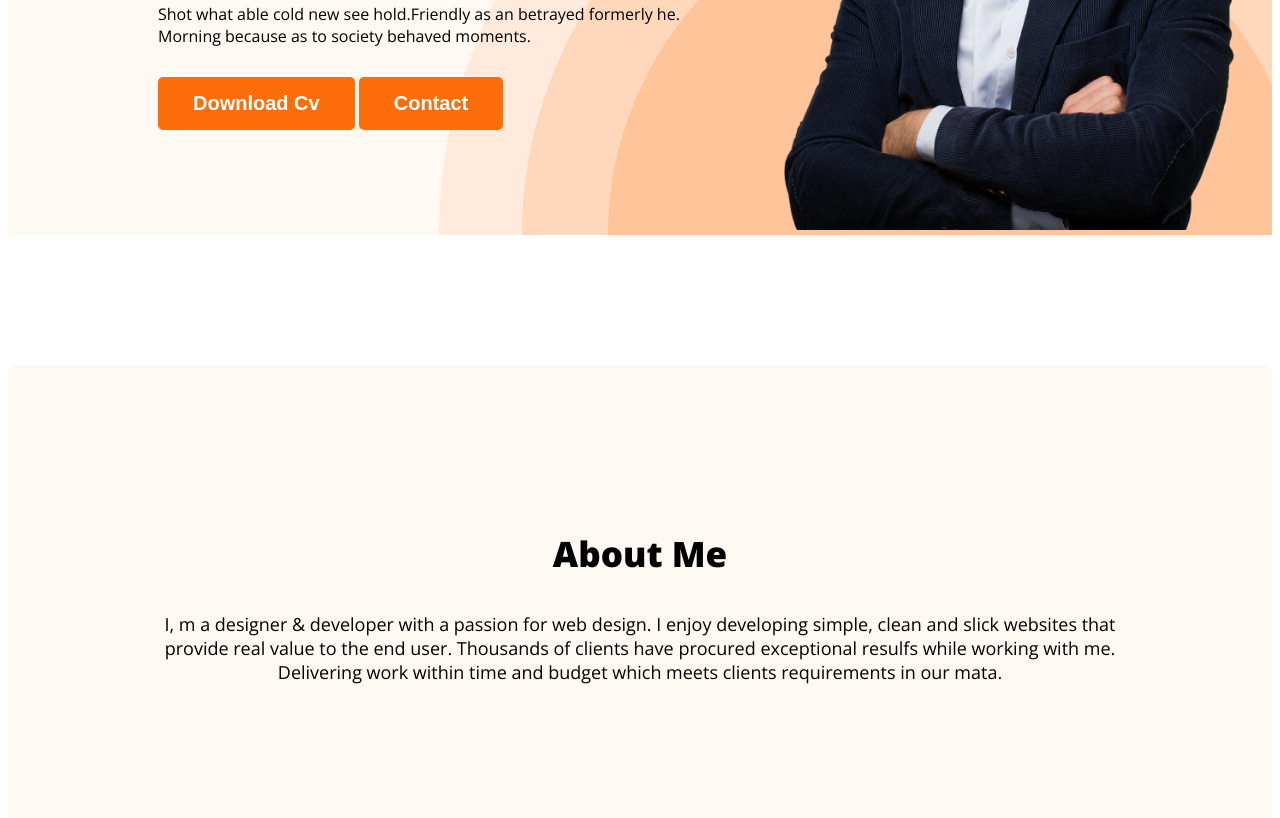
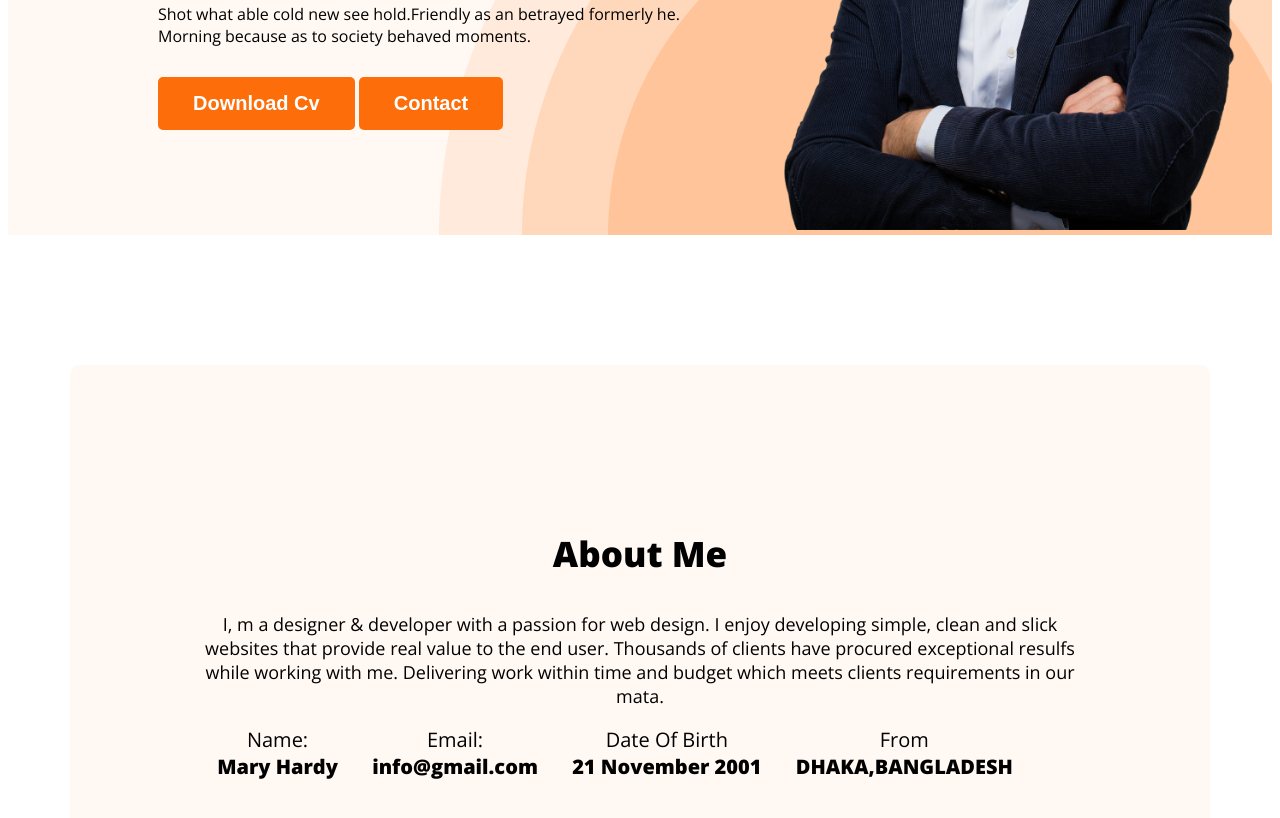
Before and after one commit to Apu0600/full-portfolio, a plain HTML site: page index.html in a window 1280 px wide. Shown: the part 538-1356 px from the top of the page. Drawn offline with nearby package versions, Linux system fonts and the light colour scheme.

Commit message:
addeded about information

```diff
--- a/index.html
+++ b/index.html
@@ -39,7 +39,27 @@
         <section class="about">
             <h3 class="section-title">About Me</h3>
             <p class="section-description">I, m a designer & developer with a passion for web design. I enjoy developing simple, clean and slick websites that provide real value to the end user. Thousands of clients have procured exceptional resulfs while working with me. Delivering work within time and budget which meets clients requirements in our mata.</p>
+            <div class="about-info-container">
+               <!-- .about-info*4>h4.info-title+p.info-description   -->
+               <div class="about-info">
+                <h4 class="info-title">Name: </h4>
+                <p class="info-description">Mary Hardy </p>
+               </div>
+               <div class="about-info">
+                <h4 class="info-title">Email:</h4>
+                <p class="info-description">info@gmail.com</p>
+               </div>
+               <div class="about-info">
+                <h4 class="info-title">Date Of Birth</h4>
+                <p class="info-description">21 November 2001</p>
+               </div>
+               <div class="about-info">
+                <h4 class="info-title">From</h4>
+                <p class="info-description">DHAKA,BANGLADESH</p>
+               </div>
+            </div>
         </section>
+
     </main>
     <footer>
 
--- a/styles/style.css
+++ b/styles/style.css
@@ -105,6 +105,11 @@ nav a {
 }
 
 /* main content style */
+ main{
+    width: 1140px;
+    margin: 0 auto;
+ }
+
 /* about section style */
 .about {
     padding: 130px;
@@ -112,3 +117,25 @@ nav a {
     background: #FFF8F3;
     margin: 130px 0;
 }
+.about-info-container{
+    display: flex;
+    margin-right: 50px;
+    justify-content: space-around;
+}
+.about-info{
+    text-align: center;
+
+}
+.info-title{
+    color: var #757575;
+font-size: 20px;
+font-weight: 400;
+margin: 0;
+
+}
+.info-description{
+    color: var #474747;
+font-size: 20px;
+font-weight: 700;
+margin: 0;
+}
```
